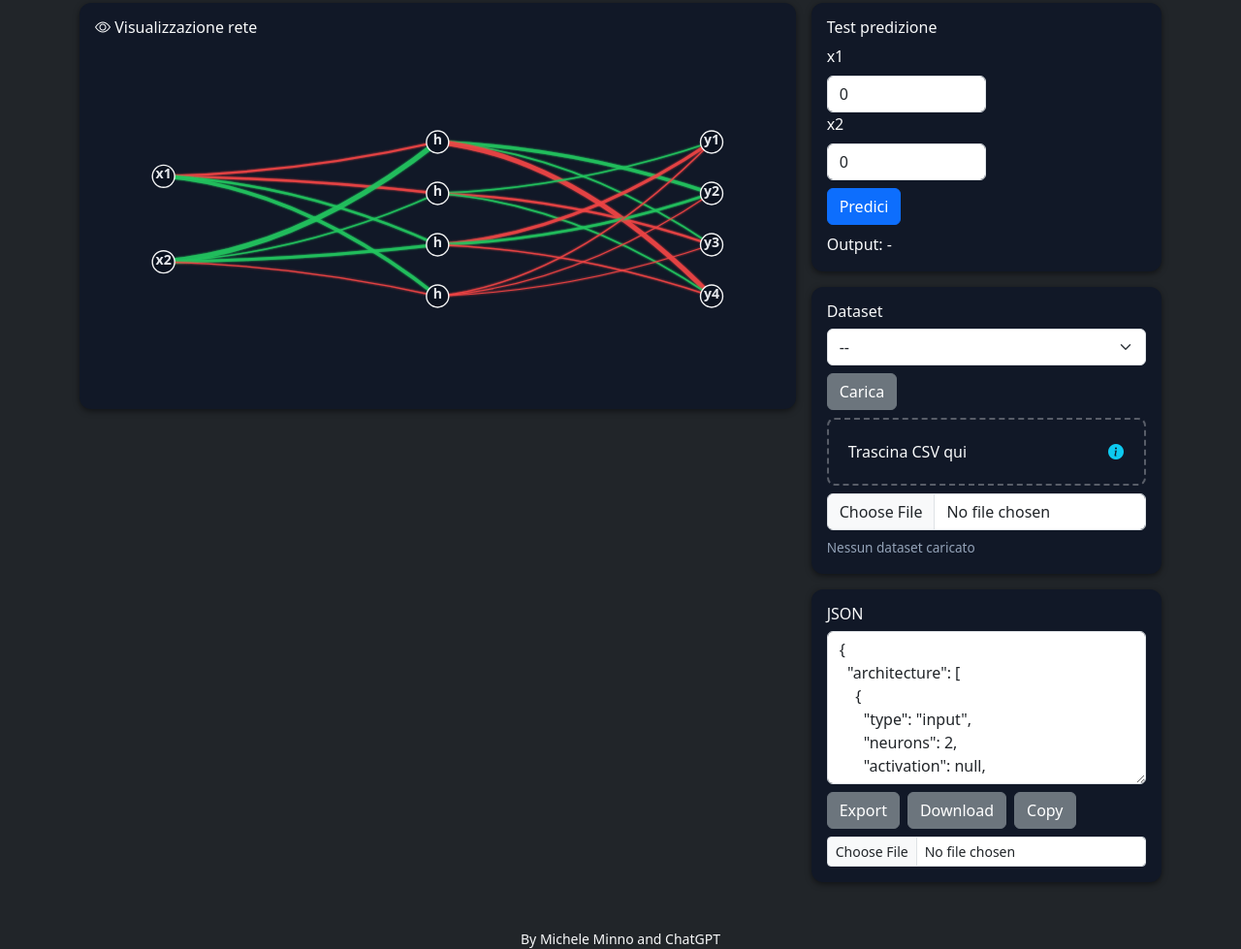
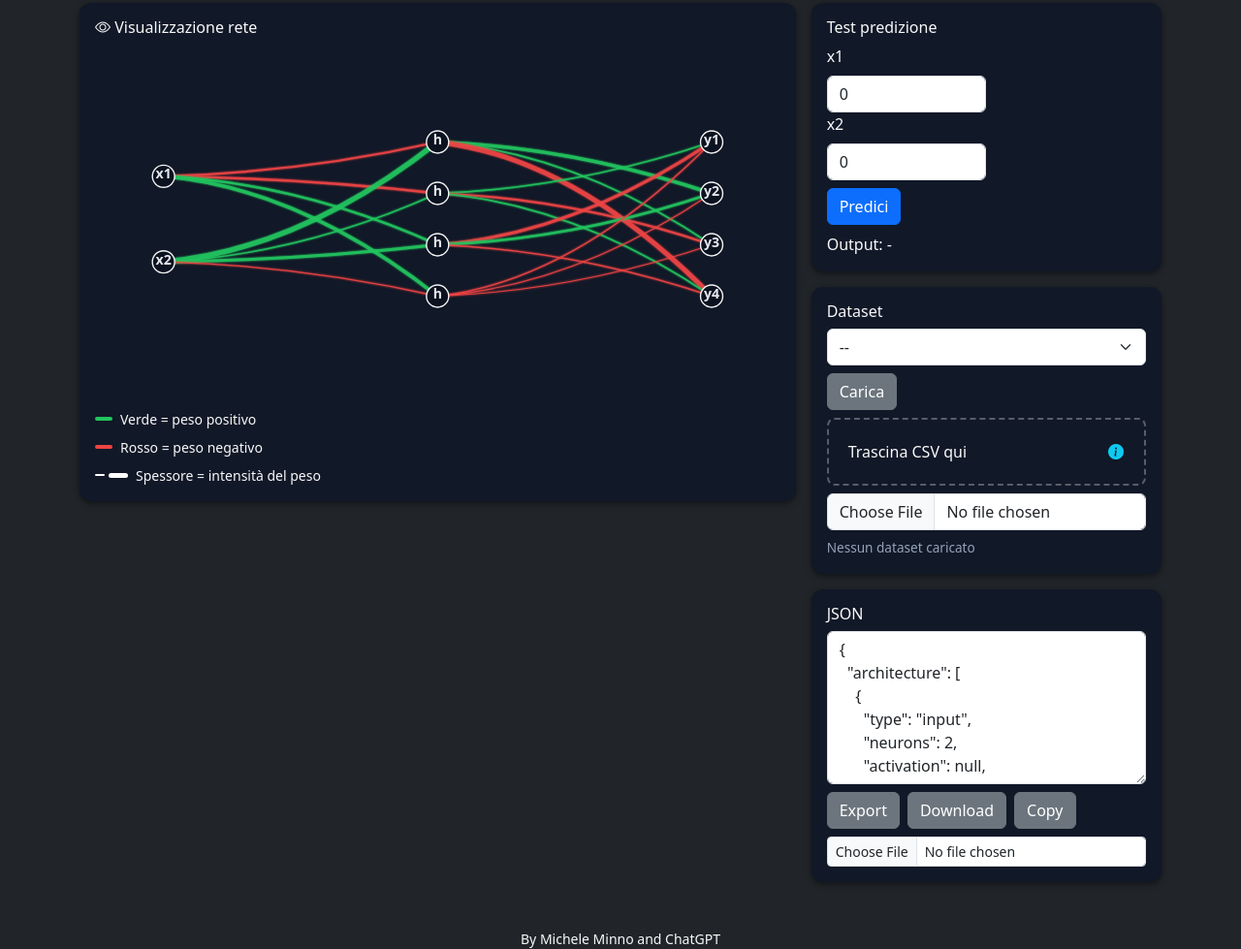
Before and after one commit to micheleminno/neural-network-playground, a website: page index.html in a window 1280 px wide. Shown: the part 645-1624 px from the top of the page at 97% size. Drawn offline with nearby package versions, Linux system fonts and the light colour scheme.

Commit message:
Add legend for neural network weights in index.html and update translations in script.js

```diff
--- a/index.html
+++ b/index.html
@@ -198,6 +198,63 @@
               width="100%"
               height="360"
             ></svg>
+            <div id="nnLegend" class="mt-3 small">
+  <div class="d-flex align-items-center gap-2 mb-2">
+    <div
+      style="
+        width: 18px;
+        height: 4px;
+        background: #22c55e;
+        border-radius: 999px;
+      "
+    ></div>
+
+    <span data-i18n="legendPositive">
+      Verde = peso positivo
+    </span>
+  </div>
+
+  <div class="d-flex align-items-center gap-2 mb-2">
+    <div
+      style="
+        width: 18px;
+        height: 4px;
+        background: #ef4444;
+        border-radius: 999px;
+      "
+    ></div>
+
+    <span data-i18n="legendNegative">
+      Rosso = peso negativo
+    </span>
+  </div>
+
+  <div class="d-flex align-items-center gap-2">
+    <div style="display:flex; align-items:center; gap:4px;">
+      <div
+        style="
+          width: 10px;
+          height: 2px;
+          background:#ffffff;
+          border-radius:999px;
+        "
+      ></div>
+
+      <div
+        style="
+          width: 20px;
+          height: 5px;
+          background:#ffffff;
+          border-radius:999px;
+        "
+      ></div>
+    </div>
+
+    <span data-i18n="legendThickness">
+      Spessore = intensità del peso
+    </span>
+  </div>
+</div>
           </div>
         </div>
 
--- a/script.js
+++ b/script.js
@@ -214,7 +214,9 @@ const I18N_HTML = {
     inputSize: "Dimensione input",
     activation: "Attivazione",
     bias: "Bias",
-
+    legendPositive: "Verde = peso positivo",
+    legendNegative: "Rosso = peso negativo",
+    legendThickness: "Spessore = intensità del peso",
     clear: "Pulisci",
     architecture: "Architettura",
     training: "Training",
@@ -253,7 +255,9 @@ const I18N_HTML = {
     inputSize: "Input size",
     activation: "Activation",
     bias: "Bias",
-
+    legendPositive: "Green = positive weight",
+    legendNegative: "Red = negative weight",
+    legendThickness: "Thickness = weight strength",
     clear: "Clear",
     architecture: "Architecture",
     training: "Training",
```
